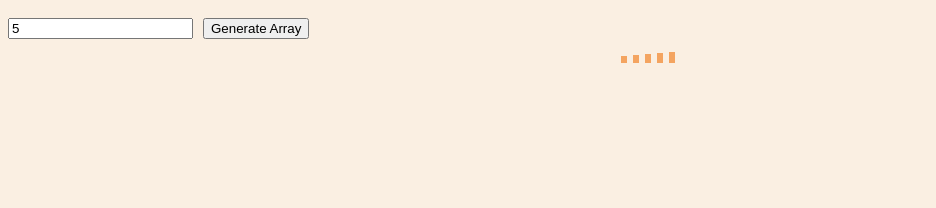
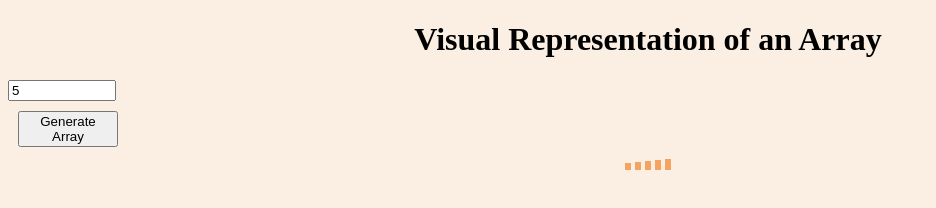
Before and after one commit to Riyad0821/advanced-javascript, a plain HTML site: page PlayingWithArray/index.html in a window 1280 px wide. Both pictures are taken after typing "5" into the empty fields and a click on the button "Generate Array". Shown: the whole page, without its empty margins (0-936 px from the left). Drawn offline with Linux system fonts and the light colour scheme.

Commit message:
Refactor array generation function and add title

```diff
--- a/PlayingWithArray/index.css
+++ b/PlayingWithArray/index.css
@@ -4,18 +4,34 @@ html, body{
     background-color: rgb(250, 239, 226);
 }
 
+#main-container{
+    display: flex;
+    justify-content: center;
+    flex-direction: column;
+    margin: auto;
+}
+button, input {
+    width: 100px;
+}
+
+
 #array-container {
     /* border: 1px solid black; */
     display: flex;
     align-items: baseline;
     justify-content: center;
+    margin: auto
 
 }
 .child{
-    margin-left: 15px;
+    margin-left: 5px;
     color: turquoise;
     border: 3px solid sandybrown;
 }
 #generate-array-btn{
     margin: 10px 10px;
 }
+#title{
+    display:flex;
+    justify-content: center;
+}
--- a/PlayingWithArray/index.html
+++ b/PlayingWithArray/index.html
@@ -8,6 +8,7 @@
     <link rel="stylesheet" href="./index.css" />
 </head>
 <body>
+    <h1 id = 'title'>Visual Representation of an Array</h1>
     <div id="main-container">
     <script src="./index.js"></script>
 </div>
--- a/PlayingWithArray/index.js
+++ b/PlayingWithArray/index.js
@@ -4,18 +4,13 @@ function createStructure(){
 const arraySizeInputBox =  document.createElement('input');
 arraySizeInputBox.type = 'number';
 arraySizeInputBox.id = 'array-size-input';
+arraySizeInputBox.label = "Array size"
 mainContainer.appendChild(arraySizeInputBox);
 
 const generateArrayBtn = document.createElement('button');
 generateArrayBtn.id = 'generate-array-btn';
 generateArrayBtn.innerHTML = 'Generate Array';
 mainContainer.appendChild(generateArrayBtn);
-
-const arrayContainer = document.createElement('div');
-arrayContainer.id = 'array-container';
-mainContainer.appendChild(arrayContainer);
-
-
 }
 createStructure();
 
@@ -29,12 +24,16 @@ function makeEmptyParent(parent){
 
 
 function generateArray(y){
+    const arrayContainer = document.createElement('div');
+    arrayContainer.id = 'array-container';
+    mainContainer.appendChild(arrayContainer);
     const parent = document.getElementById('array-container');
     makeEmptyParent(parent);
+
     for(let i = 0; i < y.length; i++){
         let node = document.createElement('div');
         node.style.height = `${y[i]}px`;
-        node.style.margin = '3px';
+        node.style.margin = '2px';
         node.className = 'child'
         console.log({node})
         parent.appendChild(node);
```
